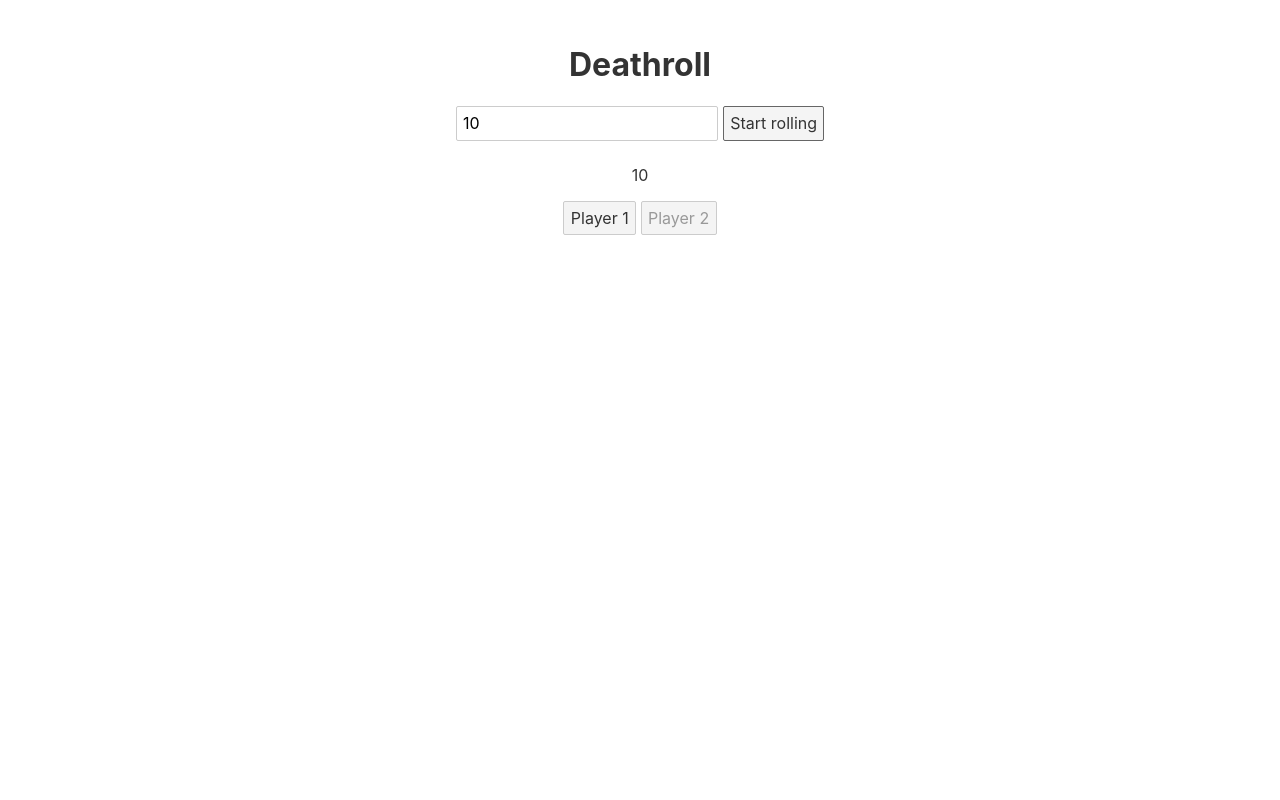
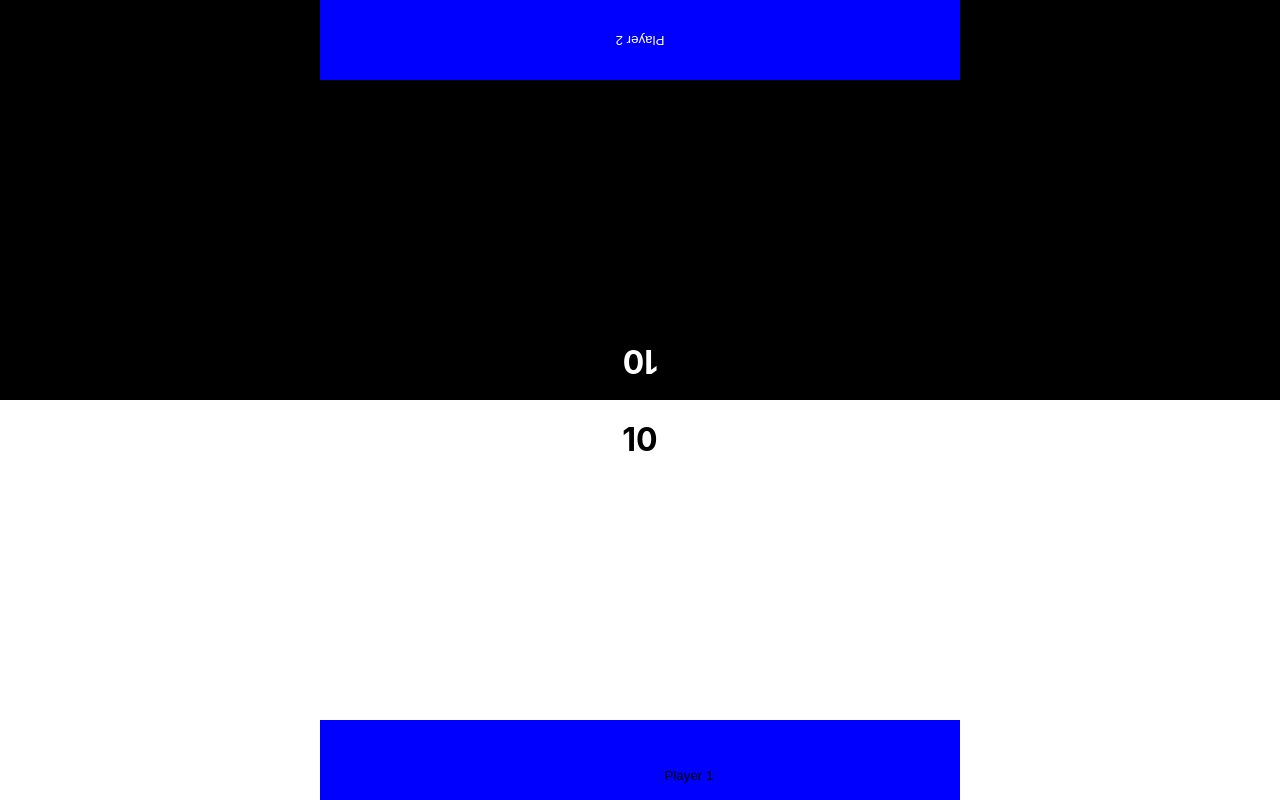
Before and after one commit to Nickztar/Deathroll, a Svelte app: page / in a window 1280 px wide. Both pictures are taken after a click on the button "Start rolling". Built offline with nearby package versions, Linux system fonts and the light colour scheme.

Commit message:
terrible styling lol 😒

```diff
--- a/public/global.css
+++ b/public/global.css
@@ -1,4 +1,11 @@
-html, body {
+* {
+    padding: 0;
+    margin: 0;
+    box-sizing: border-box;
+}
+
+html,
+body {
     position: relative;
     width: 100%;
     height: 100%;
@@ -7,56 +14,8 @@ html, body {
 body {
     color: #333;
     margin: 0;
-	padding: 8px;
+    padding: 0;
     box-sizing: border-box;
-	font-family: -apple-system, BlinkMacSystemFont, "Segoe UI", Roboto, Oxygen-Sans, Ubuntu, Cantarell, "Helvetica Neue", sans-serif;
+    font-family: -apple-system, BlinkMacSystemFont, "Segoe UI", Roboto,
+        Oxygen-Sans, Ubuntu, Cantarell, "Helvetica Neue", sans-serif;
 }
-
-a {
-	color: rgb(0,100,200);
-	text-decoration: none;
-}
-
-a:hover {
-	text-decoration: underline;
-}
-
-a:visited {
-	color: rgb(0,80,160);
-}
-
-label {
-	display: block;
-}
-
-input, button, select, textarea {
-	font-family: inherit;
-	font-size: inherit;
-	padding: 0.4em;
-	margin: 0 0 0.5em 0;
-	box-sizing: border-box;
-	border: 1px solid #ccc;
-	border-radius: 2px;
-}
-
-input:disabled {
-	color: #ccc;
-}
-
-button {
-	color: #333;
-	background-color: #f4f4f4;
-	outline: none;
-}
-
-button:disabled {
-	color: #999;
-}
-
-button:not(:disabled):active {
-	background-color: #ddd;
-}
-
-button:focus {
-	border-color: #666;
-}
--- a/src/App.svelte
+++ b/src/App.svelte
@@ -18,11 +18,70 @@
 <style>
     main {
         text-align: center;
-    padding: 1em;
-    max-width: 240px;
-    margin: 0 auto;
+        height: 100%;
+        width: 100%;
     }
-
+    .player1,
+    .player2 {
+        height: 50vh;
+        width: 100%;
+    }
+    .player1 {
+        background-color: white;
+        color: black;
+        position: relative;
+    }
+    .player1 button {
+        position: absolute;
+        background-color: blue;
+        outline: none;
+        border: none;
+        bottom: 0;
+        left: 50%;
+        transform: translateX(-50%);
+        width: 50%;
+        height: 10vh;
+    }
+    .player1 .text-up {
+        color: black;
+        -moz-transform: translate(50%, 50%); /* Firefox */
+        -webkit-transform: translate(50%, 50%); /* Webkit */
+        -ms-transform: translate(50%, 50%); /* IE */
+        -o-transform: translate(50%, 50%); /* Opera */
+        transform: translate(50%, 50%); /* future */
+        position: absolute;
+    }
+    .player1 .text-up.roll-count {
+        right: 50%;
+    }
+    .player2 {
+        background-color: black;
+        color: white;
+        position: relative;
+        /* transform: rotateY(180deg); */
+    }
+    .player2 button {
+        position: relative;
+        background-color: blue;
+        outline: none;
+        border: none;
+        width: 50%;
+        height: 10vh;
+    }
+    .player2 .text-down {
+        color: white;
+        -moz-transform: rotate(-180deg) translate(50%, 50%); /* Firefox */
+        -webkit-transform: rotate(-180deg) translate(50%, 50%); /* Webkit */
+        -ms-transform: rotate(-180deg) translate(50%, 50%); /* IE */
+        -o-transform: rotate(-180deg) translate(50%, 50%); /* Opera */
+        transform: rotate(-180deg) translate(50%, 50%); /* future */
+        position: absolute;
+    }
+    .player2 .text-down.roll-count {
+        bottom: 0;
+        right: 50%;
+        transform: rotate(-180deg) translate(-50%, 50%);
+    }
     @media (min-width: 640px) {
         main {
             max-width: none;
@@ -31,6 +90,24 @@
 </style>
 
 <main>
+    {#if playable}
+        <div class="player2">
+            <button
+                disabled={player1 ? true : undefined}
+                on:click={() => rollDice()}>
+                <span class="text-down">Player 2</span>
+            </button>
+            <h1 class="text-down roll-count">{$currentRoll}</h1>
+        </div>
+        <div class="player1">
+            <h1 class="text-up roll-count">{$currentRoll}</h1>
+            <button
+                disabled={player1 ? undefined : true}
+                on:click={() => rollDice()}>
+                <span class="text-up">Player 1</span>
+            </button>
+        </div>
+    {:else}
         <h1>Deathroll</h1>
         <i />
         <input type="number" bind:value={roll} />
@@ -41,15 +118,5 @@
             }}>
             Start rolling
         </button>
-
-  <p>{$currentRoll}</p>
-
-  {#if playable}
-    <button disabled={player1 ? undefined : true} on:click={() => rollDice()}>
-      Player 1
-    </button>
-    <button disabled={player1 ? true : undefined} on:click={() => rollDice()}>
-      Player 2
-    </button>
     {/if}
 </main>
```
Lines whose indentation alone changed are shown as unchanged.
